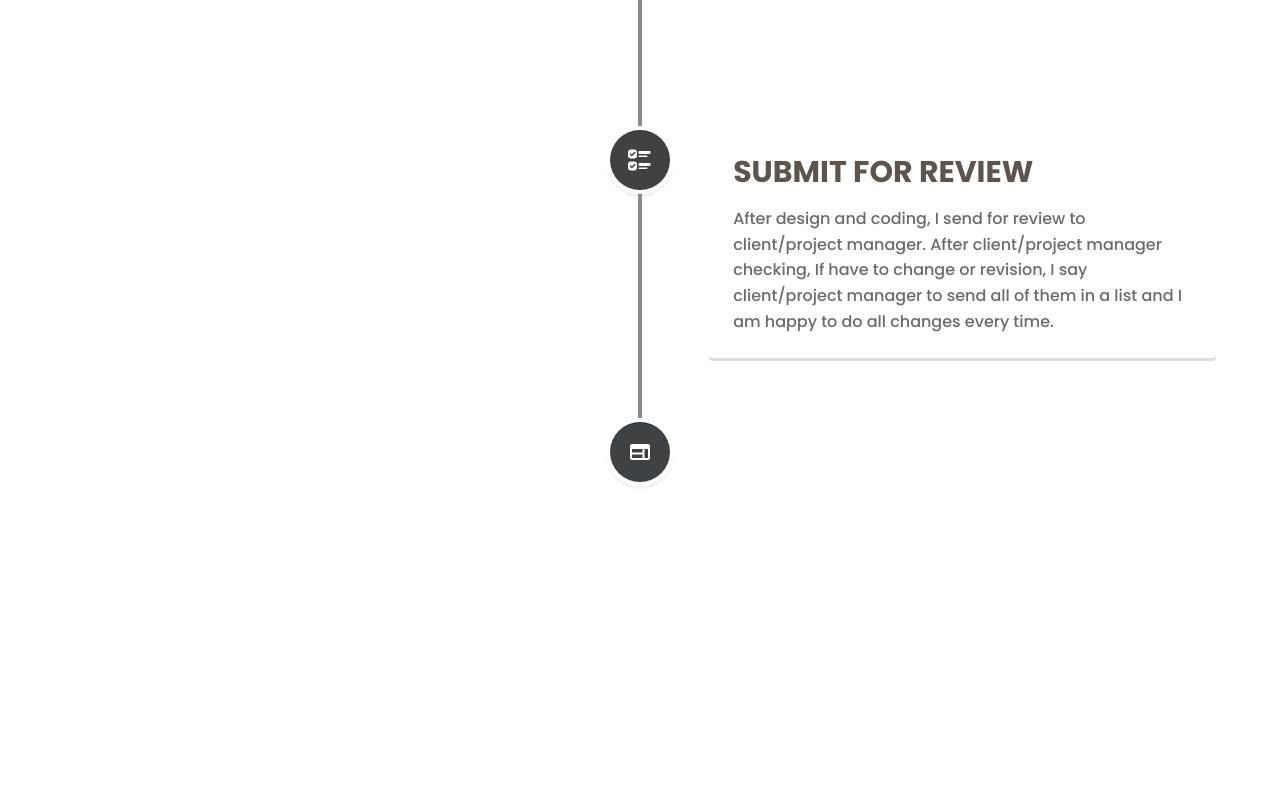
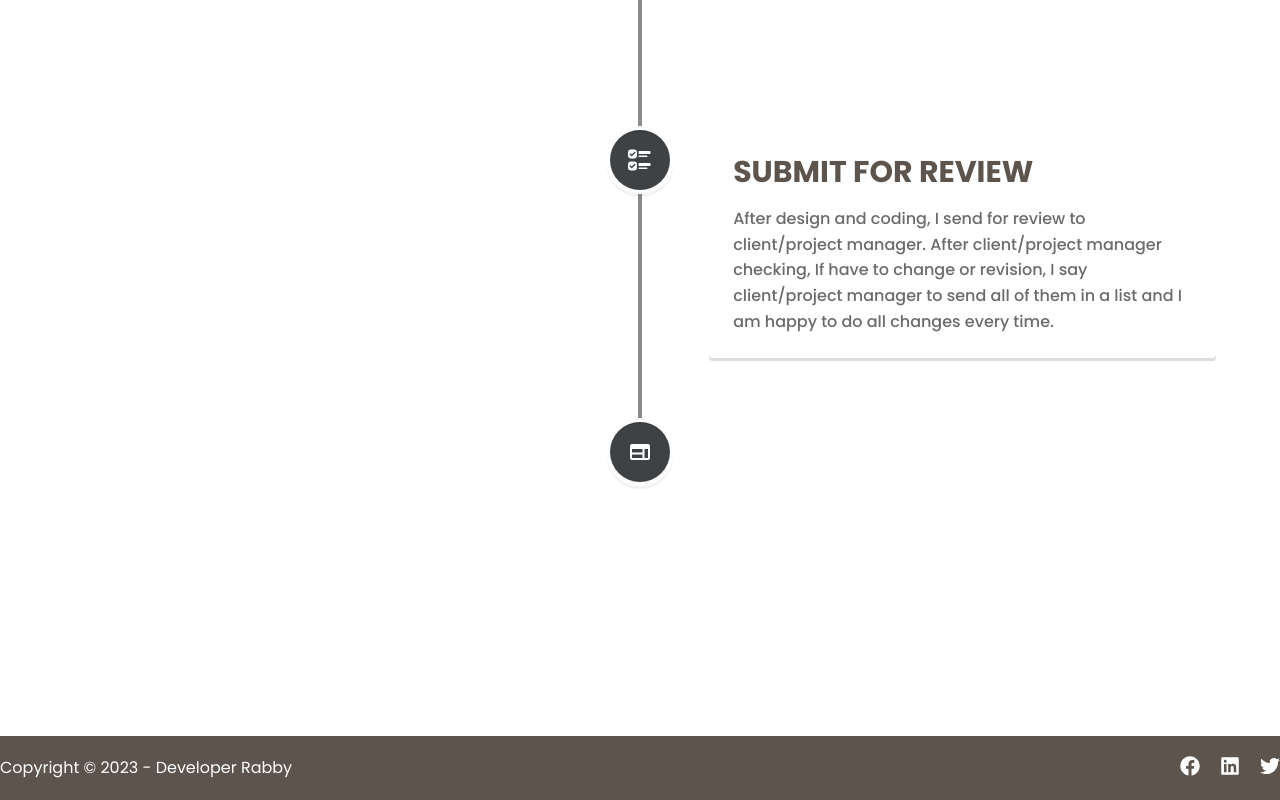
Before and after one commit to rabby4/developer-rabby, a React (Vite) app: page / in a window 1280 px wide. Shown: the part 3601-4401 px from the top of the page. Before the commit the page ends 4337 px from the top, so only its background shows below. Built offline with nearby package versions, Linux system fonts and the light colour scheme.

Commit message:
created a footer

```diff
--- a/src/components/Main.jsx
+++ b/src/components/Main.jsx
@@ -1,11 +1,13 @@
 import { Outlet } from "react-router-dom";
 import Header from "./shared/Header";
+import Footer from "./shared/Footer";
 
 const Main = () => {
     return (
         <div>
             <Header></Header>
             <Outlet></Outlet>
+            <Footer></Footer>
         </div>
     );
 };
--- /dev/null
+++ b/src/components/shared/Footer.jsx
@@ -0,0 +1,21 @@
+import React from 'react';
+import { FaFacebook, FaLinkedin, FaTwitter } from "react-icons/fa";
+
+const Footer = () => {
+    return (
+        <>
+            <div className='bg-brown-900'>
+                <div className='container max-w-7xl mx-auto flex justify-between py-5'>
+                    <p className='text-white'>Copyright © 2023 - Developer Rabby</p>
+                    <div className='flex gap-5 text-xl text-white'>
+                        <a href="https://www.facebook.com/developerRabby6"><FaFacebook></FaFacebook></a>
+                        <a href="https://www.linkedin.com/in/developer-rabby/"><FaLinkedin></FaLinkedin></a>
+                        <a href="https://twitter.com/DeveloperRabby"><FaTwitter ></FaTwitter></a>
+                    </div>
+                </div>
+            </div>
+        </>
+    );
+};
+
+export default Footer;
```
